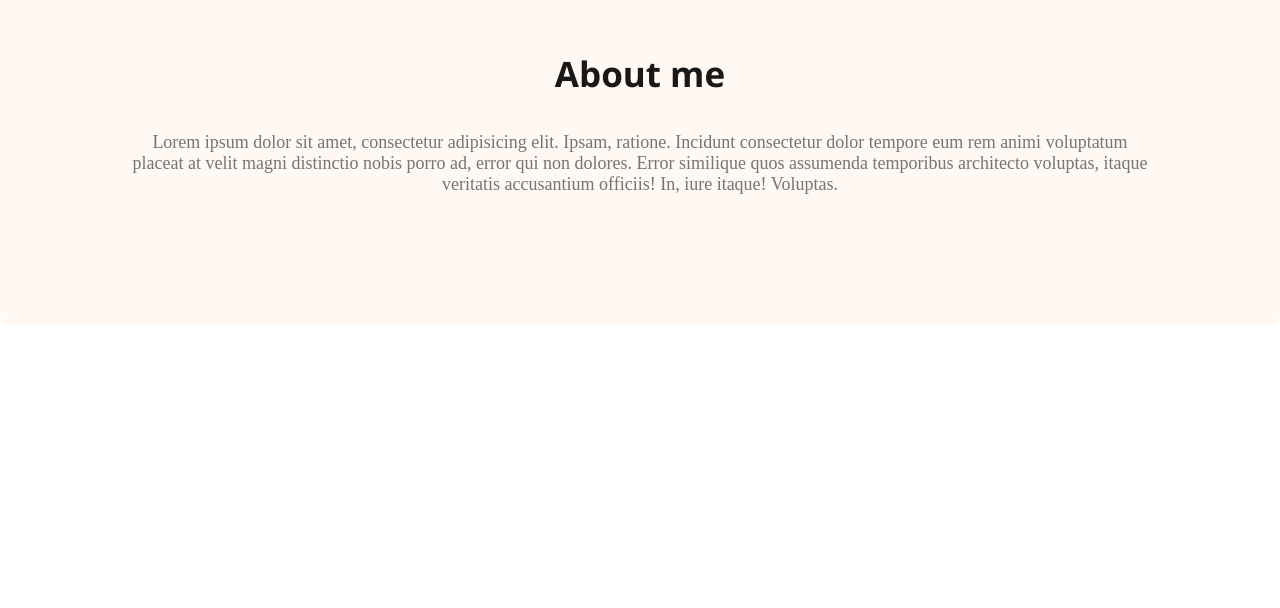
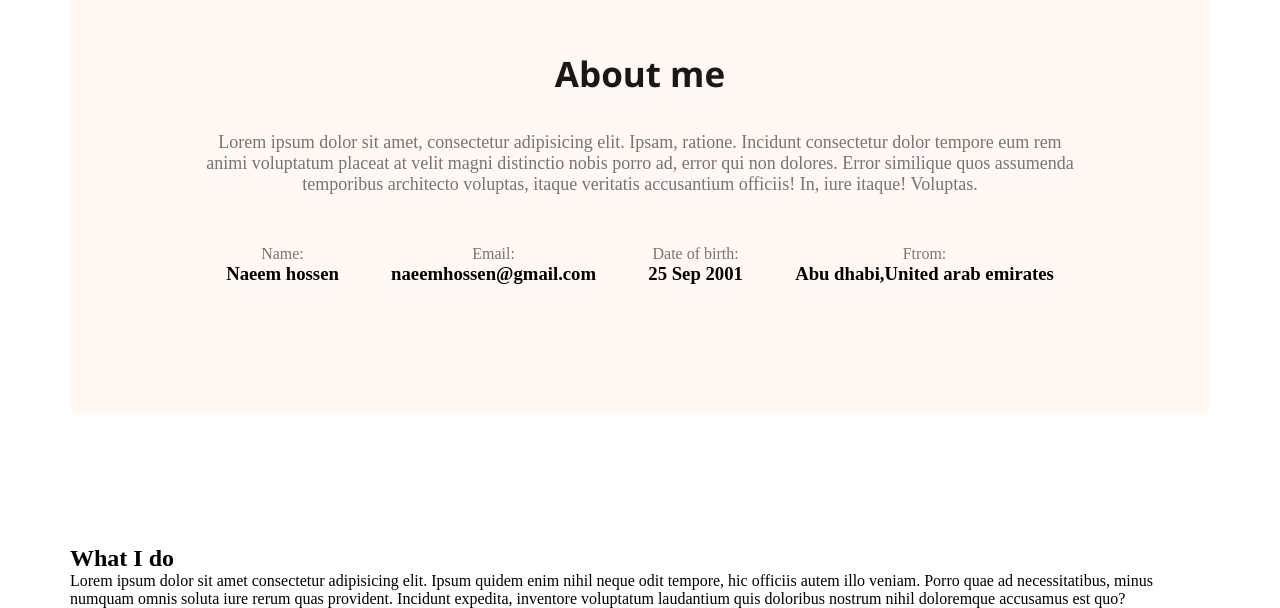
Before and after one commit to NHossen/webdeveloper-portfolio, a plain HTML site: page index.html in a window 1280 px wide. Shown: the part 924-1532 px from the top of the page. Before the commit the page ends 1379 px from the top, so only its background shows below. Drawn offline with nearby package versions, Linux system fonts and the light colour scheme.

Commit message:
about section description

```diff
--- a/index.html
+++ b/index.html
@@ -60,6 +60,34 @@
             <h1 class="section-title">About me</h1>
             <p class="section-description">Lorem ipsum dolor sit amet, consectetur adipisicing elit. Ipsam, ratione. Incidunt consectetur dolor tempore eum rem animi voluptatum placeat at velit magni distinctio nobis porro ad, error qui non dolores. Error similique quos assumenda temporibus architecto voluptas, itaque veritatis accusantium officiis! In, iure itaque! Voluptas.</p>
 
+            <div class="about-info">
+                <div class="info">
+                    <p>Name:</p>
+                    <h3>Naeem hossen</h3>
+                </div>
+                <div class="info">
+                    <p>Email:</p>
+                    <h3>naeemhossen@gmail.com</h3>
+
+                </div>
+                <div class="info">
+                    <p>Date of birth:</p>
+                    <h3>25 Sep 2001</h3>
+
+                </div>
+                <div class="info">
+                    <p>Ftrom:</p>
+                    <h3>Abu dhabi,United arab emirates</h3>
+
+                </div>
+            </div>
+
+        </section>
+
+        <section class="what-do">
+            <h1>What I do</h1>
+            <p>Lorem ipsum dolor sit amet consectetur adipisicing elit. Ipsum quidem enim nihil neque odit tempore, hic officiis autem illo veniam. Porro quae ad necessitatibus, minus numquam omnis soluta iure rerum quas provident. Incidunt expedita, inventore voluptatum laudantium quis doloribus nostrum nihil doloremque accusamus est quo?</p>
+
         </section>
 
     </main>
--- a/styles.css
+++ b/styles.css
@@ -107,6 +107,11 @@ nav div li{
 
 /*main section styles */
 
+main{
+    max-width:1140px ;
+    margin: 0 auto;
+}
+
 /* about section styles */
 
 .about{
@@ -115,6 +120,17 @@ nav div li{
     background: #FFF8F3;
     margin: 130px 0;
 
+}
+
+.about-info{
+    display: flex;
+    justify-content: space-around;
+    margin-top: 50px;
+    text-align: center;
+
+}
+.info p{
+    color: #757575;
 }
 /* section-title */
 .section-title{
@@ -131,3 +147,5 @@ nav div li{
     text-align: center;
     font-size: 18px;
 }
+
+/* what i do */
```
